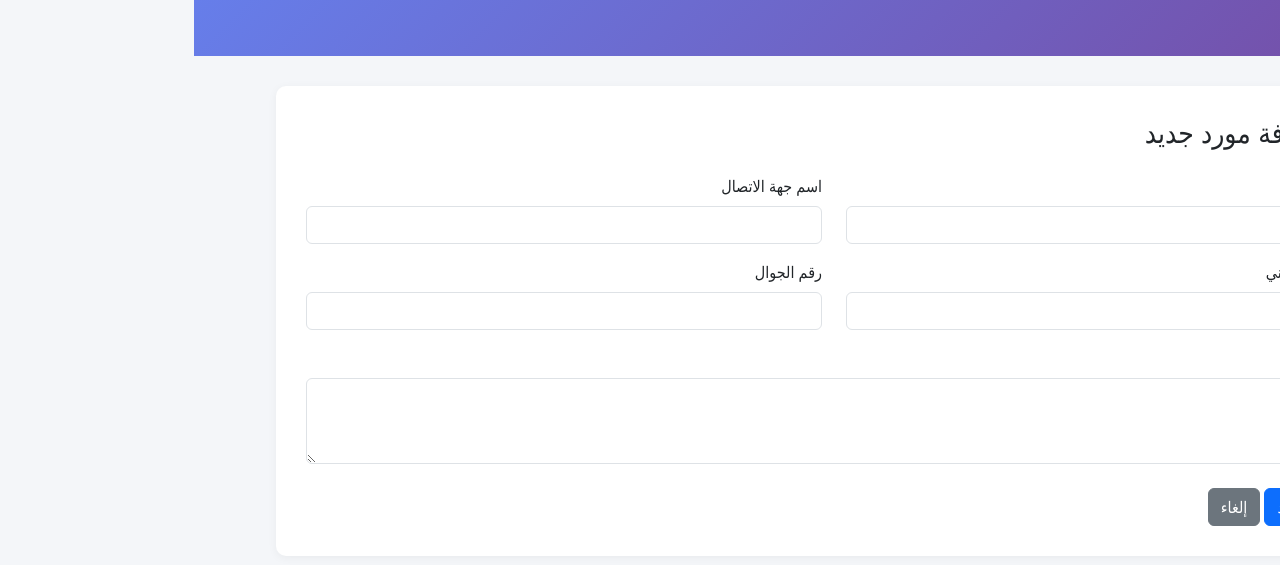
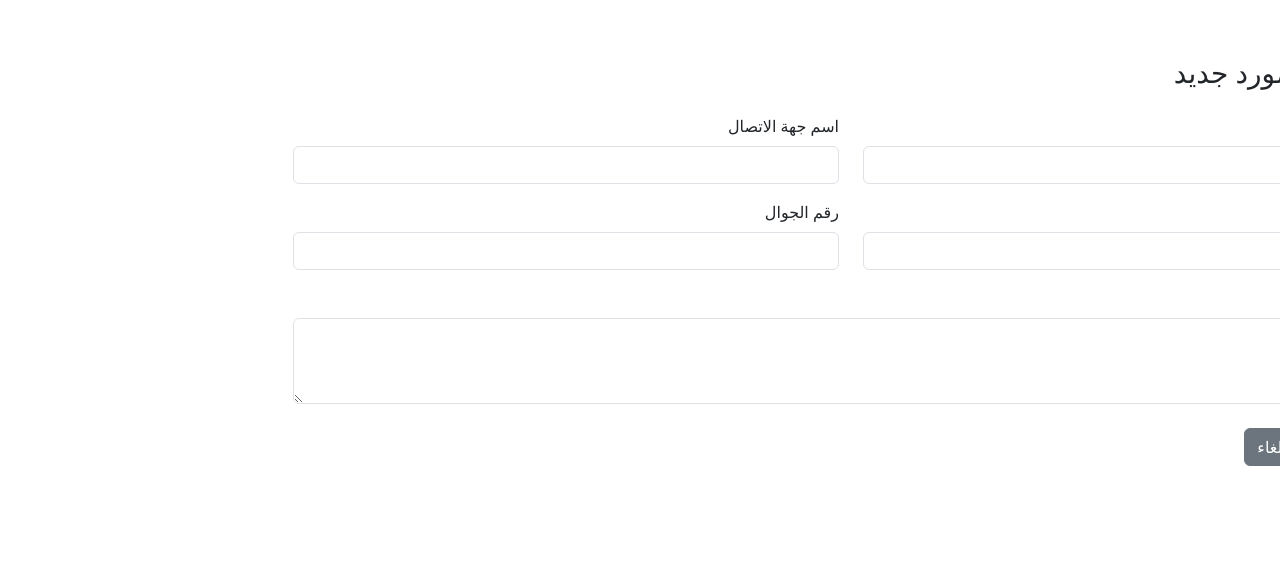
Before and after one commit to IFNN5/project-management-system, a Flask app: template templates/add_supplier.html in a window 1280 px wide. Shown: the top 565 px of the page. Run offline with Flask 3, Linux system fonts and the light colour scheme; the template is opened without the code that fills it, so the values that code supplies are empty.

Commit message:
Update add_supplier.html

```diff
--- a/templates/add_supplier.html
+++ b/templates/add_supplier.html
@@ -5,22 +5,7 @@
     <meta name="viewport" content="width=device-width, initial-scale=1.0">
     <title>إضافة مورد</title>
     <link href="https://cdn.jsdelivr.net/npm/bootstrap@5.3.0/dist/css/bootstrap.min.css" rel="stylesheet">
-    <style>
-        body {
-            background-color: #f4f6f9;
-            font-family: 'Segoe UI', Tahoma, Geneva, Verdana, sans-serif;
-        }
-        .navbar {
-            background: linear-gradient(135deg, #667eea 0%, #764ba2 100%);
-        }
-        .form-container {
-            background: white;
-            border-radius: 10px;
-            padding: 30px;
-            box-shadow: 0 2px 10px rgba(0,0,0,0.05);
-            margin-top: 30px;
-        }
-    </style>
+    <link rel="stylesheet" href="{{ url_for('static', filename='css/style.css') }}">
 </head>
 <body>
     <nav class="navbar navbar-dark">
```
